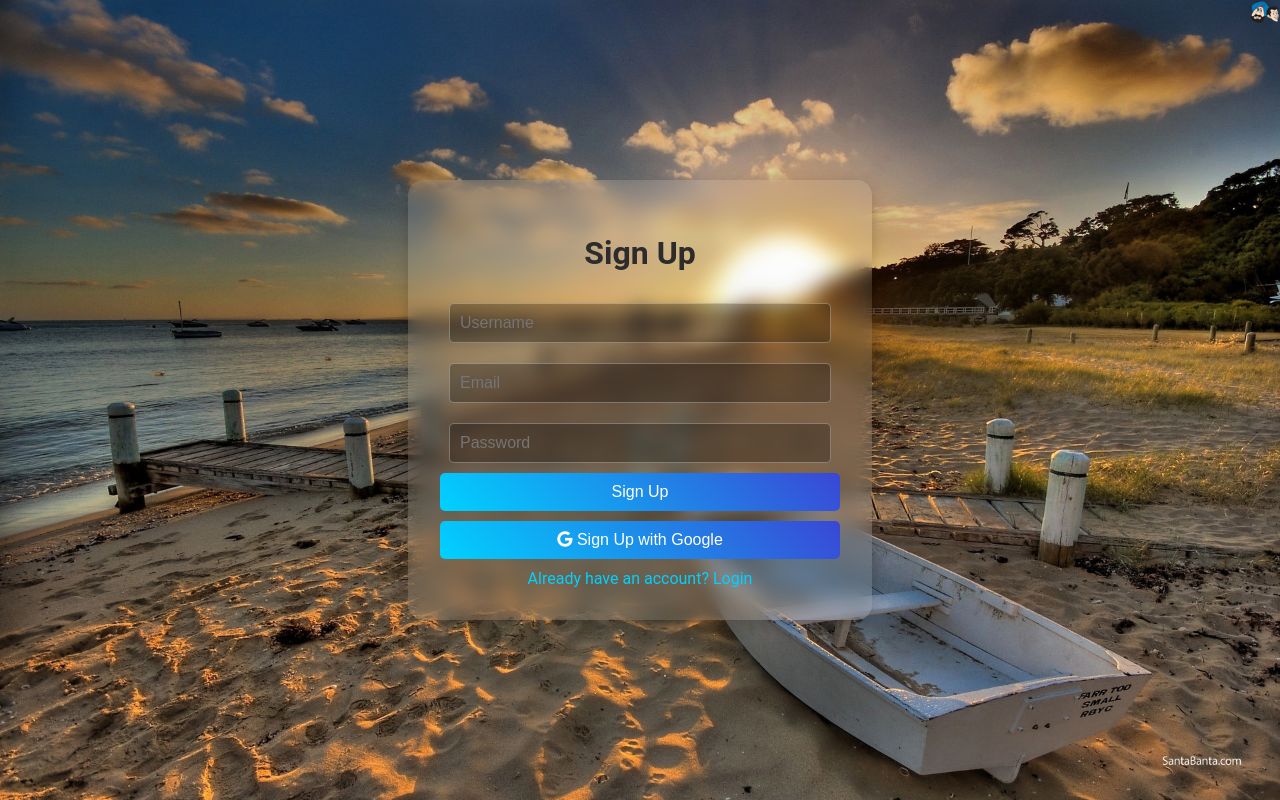
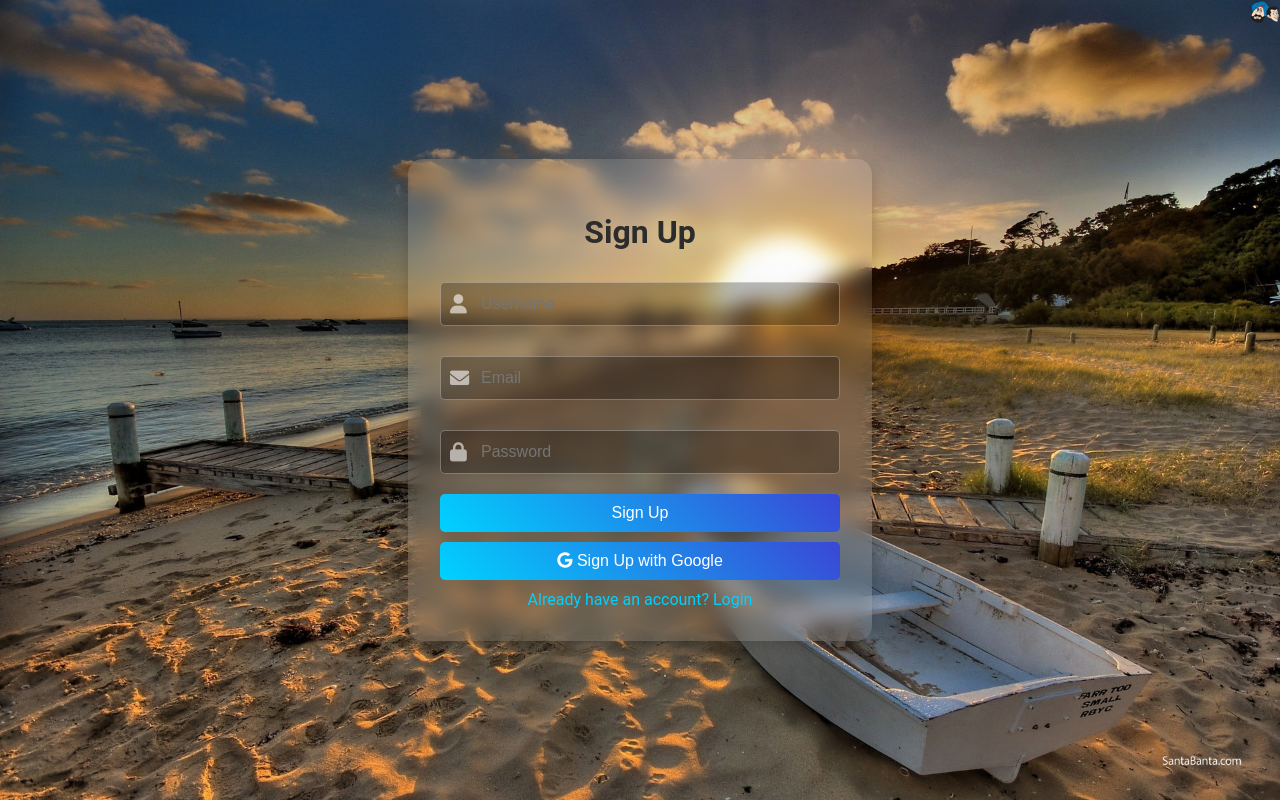
Before and after one commit to Bilal-Waleed/Posting-with-Firebase, a plain HTML site: page pages/signup.html in a window 1280 px wide. Drawn offline with Linux system fonts and the light colour scheme.

Commit message:
Code Update

```diff
--- a/css/common.css
+++ b/css/common.css
@@ -20,15 +20,39 @@ body {
     text-align: center;
 }
 
-input {
-    width: 90%;
-    padding: 10px;
+.input-group {
+    position: relative;
+    margin: 10px 0;
+}
+
+.input-group i {
+    position: absolute;
+    top: 50%;
+    left: 10px;
+    transform: translateY(-50%);
+    color: rgba(255, 255, 255, 0.6);
+    font-size: 1.2rem;
+}
+
+.input-group input {
+    width: 100%;
+    padding: 12px 40px 12px 40px;
     margin: 10px 0;
     border: 1px solid rgba(255, 255, 255, 0.3);
     border-radius: 5px;
     background: rgba(0, 0, 0, 0.268);
     color: #fff;
     font-size: 1rem;
+    box-sizing: border-box;
+}
+
+.input-group .toggle-password {
+    position: absolute;
+    top: 50%;
+    right: 12px;
+    transform: translateY(-50%);
+    cursor: pointer;
+    color: rgba(255, 255, 255, 0.6);
 }
 
 button {
@@ -49,7 +73,6 @@ button:hover {
 }
 
 a {
-    margin-top: 10px;
     color: #00d2ff;
     text-decoration: none;
 }
@@ -58,17 +81,9 @@ a:hover {
     text-decoration: underline;
 }
 
-
 @media (max-width: 500px) {
     .container {
         padding: 1.5rem;
         margin: 0 10px;
     }
-
-@media (max-width: 320px) {
-    .search-bar input{
-        padding-right: 20px;
-    }
-
 }
-}
--- a/pages/signup.html
+++ b/pages/signup.html
@@ -5,7 +5,6 @@
   <meta name="viewport" content="width=device-width, initial-scale=1.0">
   <title>Sign Up</title>
   <link rel="stylesheet" href="../css/common.css">
-  <script type="module" src="../js/signup.js"></script>
   <link rel="icon" href="../assets/pic.jpg" type="image/jpg">
   <link href="https://cdnjs.cloudflare.com/ajax/libs/font-awesome/6.0.0-beta3/css/all.min.css" rel="stylesheet">
 </head>
@@ -13,9 +12,18 @@
   <div class="container">
     <h1>Sign Up</h1>
     <form id="signupForm">
-      <input type="text" id="username" placeholder="Username" required>
-      <input type="email" id="email" placeholder="Email" required>
-      <input type="password" id="password" placeholder="Password" required>
+      <div class="input-group">
+        <i class="fas fa-user"></i>
+        <input type="text" id="username" placeholder="Username" required>
+      </div>
+      <div class="input-group">
+        <i class="fas fa-envelope"></i>
+        <input type="email" id="email" placeholder="Email" required>
+      </div>
+      <div class="input-group">
+        <i class="fas fa-lock"></i>
+        <input type="password" id="password" placeholder="Password" required>
+      </div>
       <button type="submit">Sign Up</button>
     </form>
     <button id="googleSignup" class="google-btn">
@@ -23,5 +31,7 @@
     </button>
     <a href="login.html">Already have an account? Login</a>
   </div>
+  <script type="module" src="../js/firebase.js"></script>
+  <script type="module" src="../js/signup.js"></script>
 </body>
 </html>
```
Also changed, not shown: pages/dashboard.html (+1 -1 lines), pages/login.html (+12 -4 lines).
